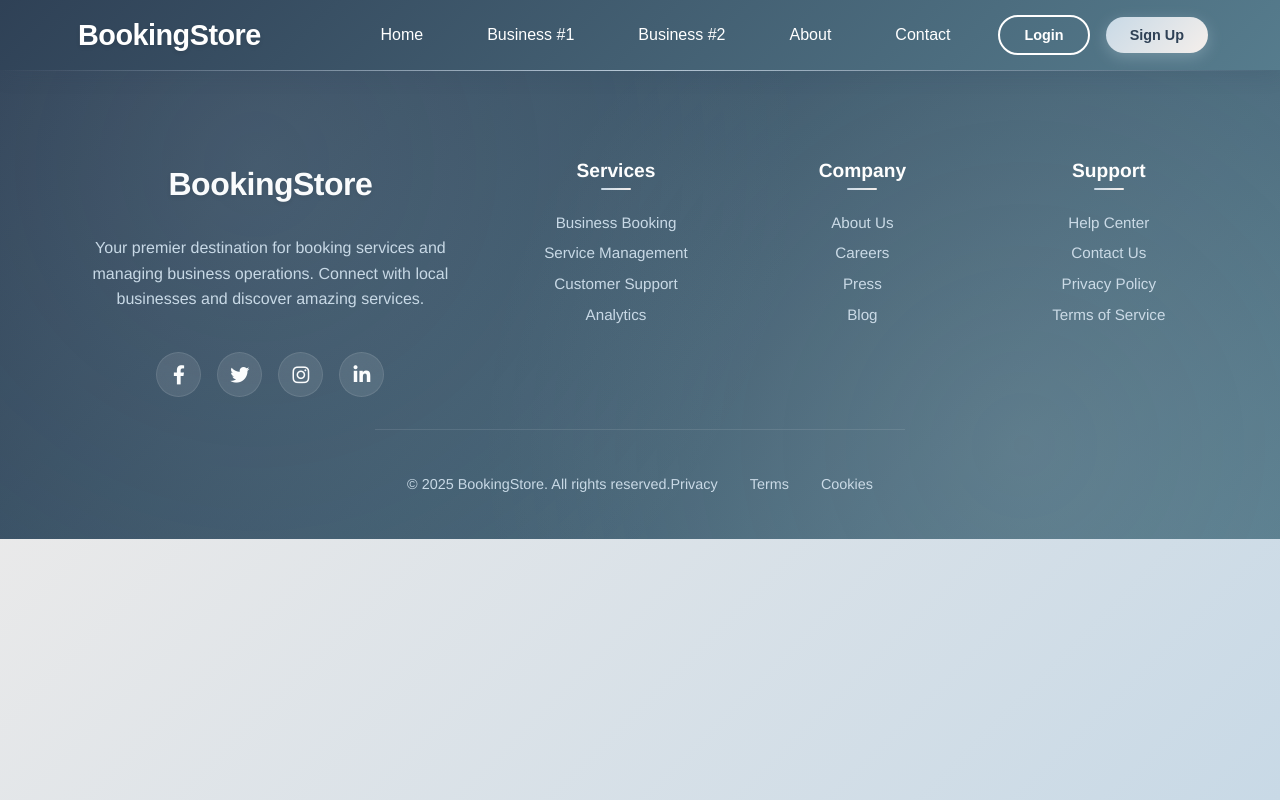
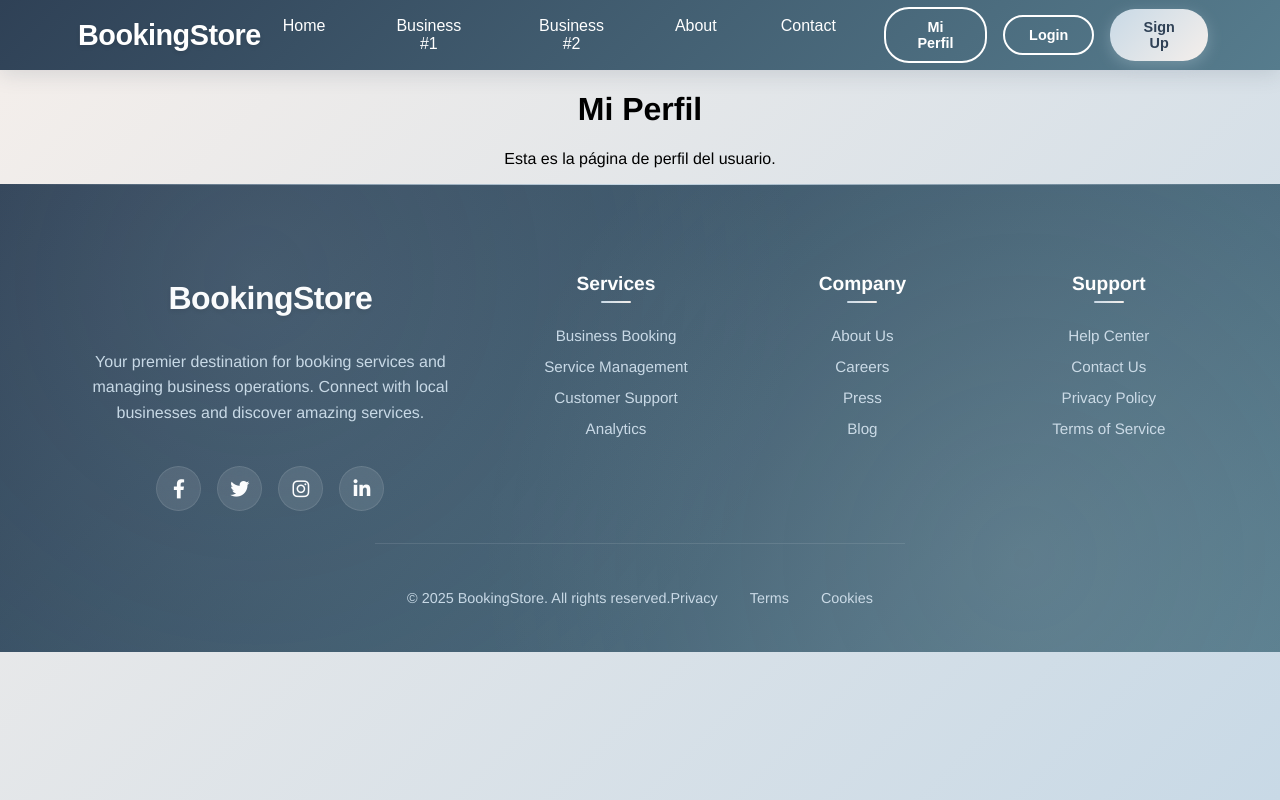
Before and after one commit to utn-integrador-III/store-service-frontend, a React (Create React App) app: page /profile in a window 1280 px wide. Built offline with nearby package versions, Linux system fonts and the light colour scheme.

Commit message:
Se agrego MyProfile

```diff
--- a/src/App.tsx
+++ b/src/App.tsx
@@ -12,6 +12,7 @@ import NegociosEspecificosPorCategoria from "./components/pages/company/Negocios
 import NegocioEspecifico from "./components/pages/company/Negocio_Especifico";
 import Login from "./components/pages/forms/login/Login";
 import Register from "./components/pages/forms/registers/registerenterprise";
+import MyProfile from "./components/pages/user/MyProfile";
 
 import ClinicImg from "./assets/images/Clinics.png";
 import RestaurantImg from "./assets/images/Restaurant.png";
@@ -101,6 +102,7 @@ function App() {
           <Route path="/forms/login" element={<Login />} />
           <Route path="/forms/registers" element={<Register />} />
           <Route path="/forms/registersusers" element={<RegisterUser />} />
+          <Route path="/profile" element={<MyProfile />} />
 
         </Routes>
         <Footer />
--- a/src/components/layout/Navbar.tsx
+++ b/src/components/layout/Navbar.tsx
@@ -90,6 +90,12 @@ const Navbar: React.FC = () => {
           <div className="navbar-actions">
             <button
               className="btn-login"
+              onClick={() => handleNavigation("/profile")}
+            >
+              Mi Perfil
+            </button>
+            <button
+              className="btn-login"
               onClick={() => handleNavigation("/forms/login")}
             >
               Login
--- /dev/null
+++ b/src/components/pages/user/MyProfile.tsx
@@ -0,0 +1,12 @@
+import React from 'react';
+
+const MyProfile = () => {
+  return (
+    <div>
+      <h1>Mi Perfil</h1>
+      <p>Esta es la página de perfil del usuario.</p>
+    </div>
+  );
+};
+
+export default MyProfile;
```
